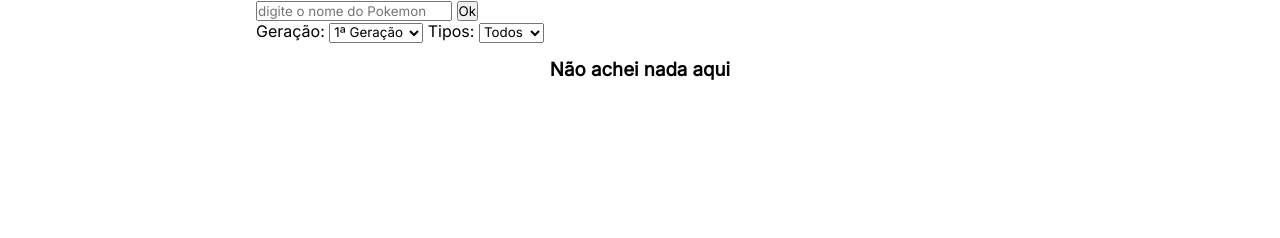
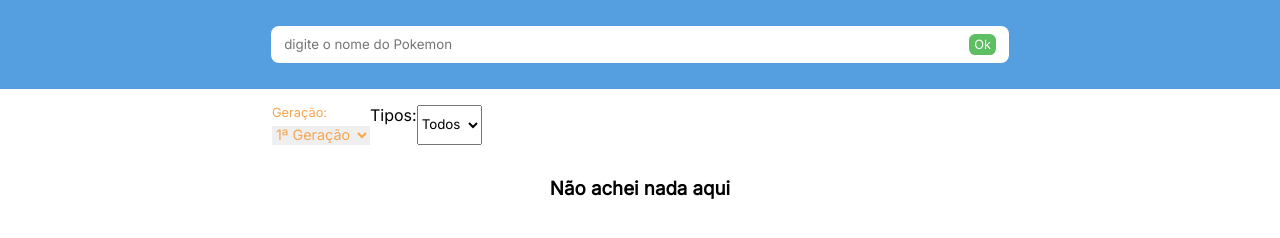
Before and after one commit to codingnay/pokemon-pokedex, a plain HTML site: page index.html in a window 1280 px wide. Drawn offline with Linux system fonts and the light colour scheme; no server answers.

Commit message:
Add files via upload

```diff
--- a/index.html
+++ b/index.html
@@ -12,16 +12,22 @@
 </head>
 <body>
 
+    <div id="busca" class="col-1">
         <div class="col-3">
-        <div id="busca">
             <form id="form">
-                <input type="text" name="busca" id="input-busca" placeholder="digite o nome do Pokemon"/>
+                <input type="text" name="busca" id="input-busca" placeholder="digite o nome do Pokemon" autocomplete="off"/>
                 <button type="submit">Ok</button>
             </form>
         </div>
 
-        <div id="filtros">
+    </div>
 
+    <div class="col-3">
+
+
+        <div id="filtros" class="col-1">
+
+            <div>
                 <label for="geracao">Geração:</label>
                 <select name="geracao" id="geracao">
                     <option value="limit=151" selected>1ª Geração</option>
@@ -33,6 +39,7 @@
                     <option value="offset=721&limit=89">7ª Geração</option>
                     <option value="offset=809&limit=81">8ª Geração</option>
                 </select>
+            </div>
 
             <label for="tipos">Tipos:</label>
             <select name="tipos" id="tipos">
--- a/main.js
+++ b/main.js
@@ -45,7 +45,7 @@ const whatsColor = (color) => {
             cor = '#F87C7A'
         } else if (color == 'rock') {
             cor = '#CEC18C'
-        } else if (color == 'stell') {
+        } else if (color == 'steel') {
             cor = '#5596A4'
         } else if (color == 'water') {
             cor = '#559EDF'
@@ -73,7 +73,8 @@ const displayAllPokemonData = async (url) => {
 
     pokemonList.forEach(async pokemon => {
         const pokemonData = await fetch(pokemon.url).then(res => res.json());
-
+        // função para exibir o tipo do pokemon
+      // colocar uma condicional aqui, se o tipo é aquele, e criar a div só se for
         const pokemonElement = document.createElement("div");
         pokemonElement.classList.add("pokemon-flex");
         pokemonElement.classList.add("col-2");
@@ -152,13 +153,14 @@ const clearPokemon = () => {
 // eventos
 document.querySelector('#form').addEventListener('submit', (event) => {
     event.preventDefault();
-    const busca = document.querySelector('#input-busca').value.toLowerCase();
+    let busca = document.querySelector('#input-busca').value.toLowerCase();
     clearPokemon();
 
     if (busca == 0) {
         displayAllPokemonData('https://pokeapi.co/api/v2/pokemon?limit=151')
     } else if (busca != 0) {
         getPokemonInfo(busca);
+        document.querySelector('#input-busca').value = ' ';
     }
 });
 
--- a/style.css
+++ b/style.css
@@ -121,42 +121,59 @@
     margin-left: .4rem
 }
 
-.pokemon-escuro {
-    position: fixed;
-    top: 0;
-    left: 0;
-    width: 100%;
-    height: 100%;
-    padding: 2rem;
-    backdrop-filter: blur(5px);
+#busca {
+    background-color: #559EDF;
+    padding: 1.6rem;
 }
 
-.pokemon-pop {
-    background-color: lightblue;
-    border-radius: .3rem;
-    padding: 1rem;
-    margin: 0 auto;
+#form {
+    background-color: #fff;
+    padding: .5rem .8rem;
+    border-radius: .5rem;
+    display: flex;
+    flex-direction: row;
+    flex-wrap: wrap;
+    justify-content: space-between;
 }
 
-.pokemon-pop > .pokemon-name {
-    text-transform: capitalize;
-    color: #fff;
-    padding: .8rem 0;
+#input-busca {
+    border: 0;
+    width: 90%;
 }
 
-.types > .pokemon-types {
-    margin: 0;
-    padding: .2rem;
-    font-size: .9rem;
+#input-busca:focus {
+    outline: none;
+}
+
+#form > button {
+    border-radius: .4rem;
+    padding: .2rem .3rem;
+    font-size: .8rem;
+    border: 0;
+    background-color: #5DBE62;
     color: #fff;
 }
 
-.types {
+#filtros {
+    padding: 1rem;
     display: flex;
+    flex-wrap: wrap;
+    flex-direction: row;
 }
 
-.x {
-    color: #fff;
-    cursor: pointer;
-    text-align: right;
+#filtros > div {
+    display: flex;
+    flex-direction: column;
 }
+
+#filtros > div > label {
+    font-size: .8rem;
+    margin-bottom: .4rem;
+    color: #F8A54F;
+}
+
+#filtros > div > select {
+    color: #F8A54F;
+    font-size: .9rem;
+    border: 0;
+}
```
Lines whose indentation alone changed are shown as unchanged.
